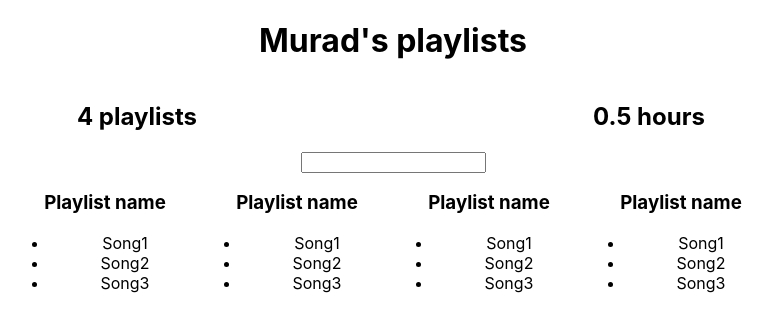
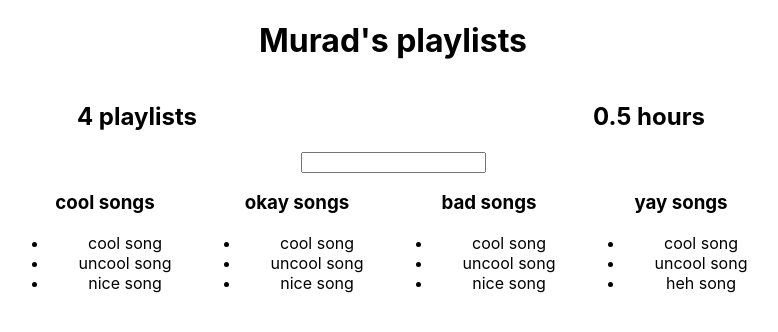
Before and after one commit to muradbb/playlist-genres, a React (Create React App) app: page / in a window 1280 px wide. Shown: the top 332 px of the page, without its empty margins (247-1025 px from the left). Built offline with nearby package versions, Linux system fonts and the light colour scheme.

Commit message:
populating the components further

```diff
--- a/src/App.js
+++ b/src/App.js
@@ -30,7 +30,7 @@ let dummyServerData={
 			name : 'yay songs',
 			songs: [{name: 'cool song', duration:180},
 							{name:'uncool song', duration:120},
-							{name:'nice song', duration:150}]
+							{name:'heh song', duration:150}]
 		}
 
 		]
@@ -75,10 +75,14 @@ class TotalHours extends React.Component{
 
 class Playlist extends React.Component{
 	render(){
+		let playlist=this.props.playlist
 		return(
 		<div style={{width: "15%", display:'inline-block'}}>
-		<h3>Playlist name</h3>
-		<ul><li>Song1</li><li>Song2</li><li>Song3</li></ul>
+		<h3>{playlist.name}</h3>
+		<ul>{playlist.songs.map(song=>
+			<li>{song.name}</li>)
+			}
+		</ul>
 		</div>
 		);
 	}
@@ -106,10 +110,11 @@ class App extends React.Component {
 				  <PlaylistCounter playlists={this.state.serverData.user && this.state.serverData.user.playlists}/>
 				  <TotalHours playlists={this.state.serverData.user && this.state.serverData.user.playlists}/>
 				  <Search/>
-				  <Playlist/>
-				  <Playlist/>
-				  <Playlist/>
-				  <Playlist/>
+					{
+						this.state.serverData.user.playlists.map(playlists=>
+							<Playlist playlist={playlists}/>
+						)
+					}
 					</div> : <h1>Loading...</h1>}
 			</div>
 		);
```
